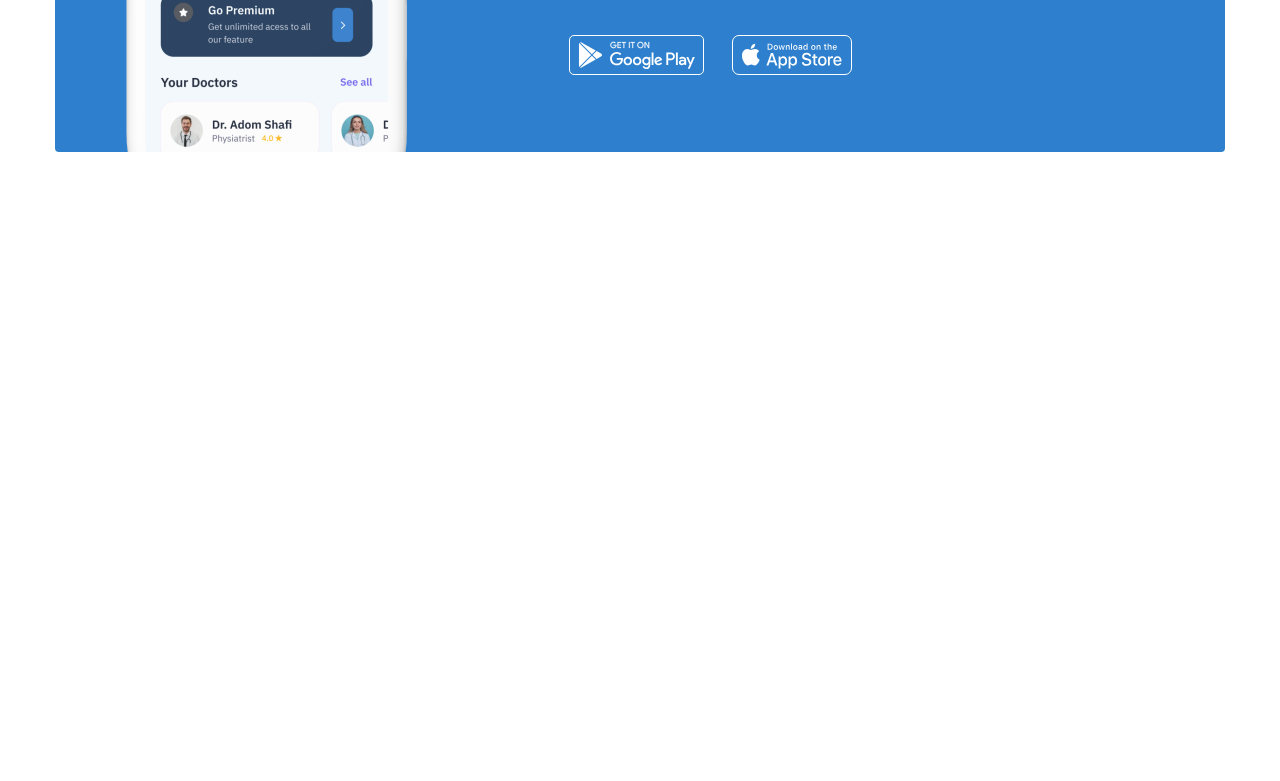
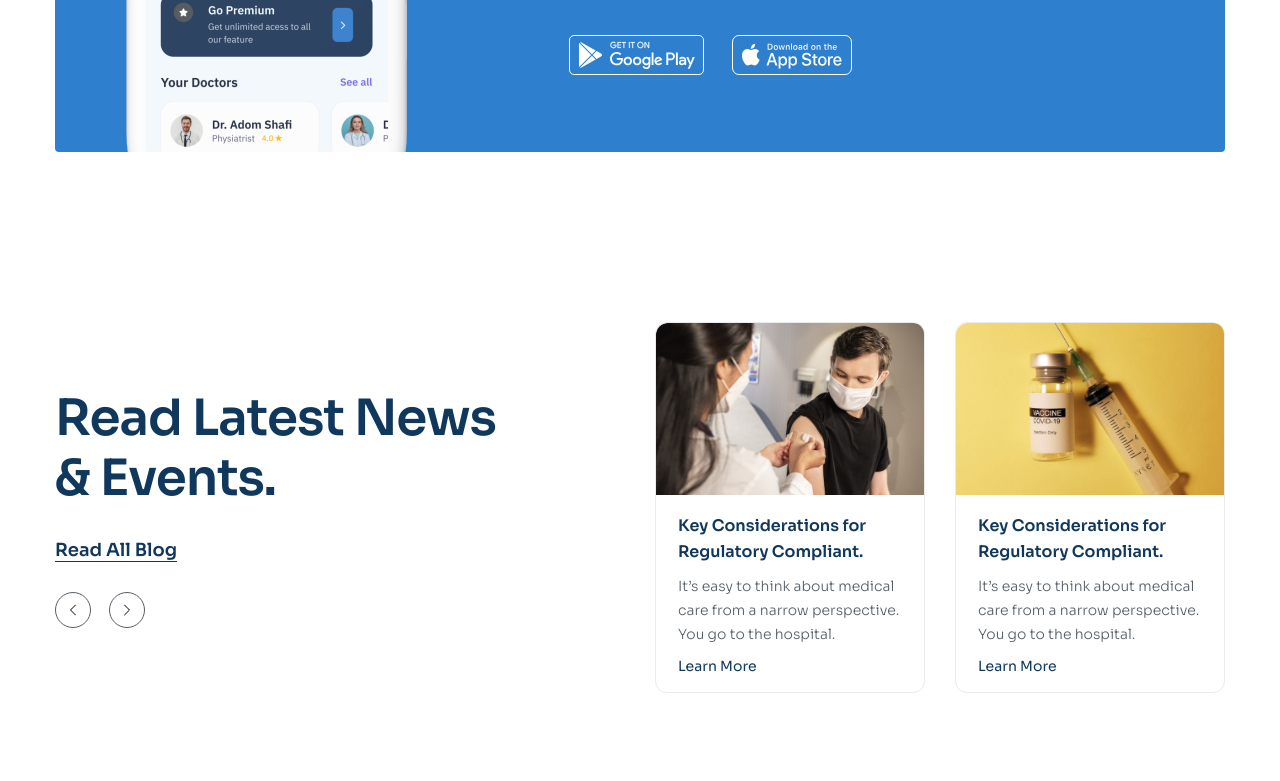
Before and after one commit to khuongduy1122/figma-to-html-project-03, a plain HTML site: page index.html in a window 1280 px wide. Shown: the part 4892-5673 px from the top of the page. Drawn offline with Linux system fonts and the light colour scheme.

Commit message:
10. code phan blog

```diff
--- a/assets/css/style.css
+++ b/assets/css/style.css
@@ -464,7 +464,6 @@ a {
 }
 
 /* ============================== install app =============================== */
-
 .install__inner {
   position: relative;
   display: flex;
@@ -514,3 +513,107 @@ a {
   align-items: center;
   column-gap: 28px;
 }
+
+/* ============================== blog =============================== */
+.blog {
+  padding: 85px 0;
+  background: #fff;
+}
+
+.blog__inner {
+  display: flex;
+  justify-content: space-between;
+  align-items: center;
+}
+
+.blog__content {
+  width: 40%;
+}
+
+.blog__heading {
+  max-width: 470px;
+}
+
+.blog__more {
+  display: inline-block;
+  margin-top: 28px;
+  color: #10375c;
+  font-size: 1.8rem;
+  font-weight: 600;
+  line-height: 1.56;
+  text-decoration-line: underline;
+  text-underline-offset: 5px;
+}
+
+.blog__control {
+  margin-top: 28px;
+  justify-content: flex-start;
+}
+
+.blog__list {
+  display: grid;
+  grid-template-columns: repeat(2, 1fr);
+  column-gap: 30px;
+}
+
+.blog-item {
+  max-width: 270px;
+  border-radius: 12px;
+  border: 1px solid #e8ebee;
+  background: #fff;
+  transition: 0.5s;
+  overflow: hidden;
+}
+
+.blog-item:hover {
+  box-shadow: 0px 18px 50px 0px rgba(0, 0, 0, 0.05);
+  border-color: transparent;
+}
+
+.blog-item:hover .blog-item__thumb {
+  transform: scale(1.1);
+}
+
+.blog-item__thumb {
+  width: 270px;
+  height: 172px;
+  object-fit: cover;
+  border-radius: 12px 12px 0px 0px;
+  transition: 0.25s;
+}
+
+.blog-item__wrap {
+  height: 172px;
+  overflow: hidden;
+}
+
+.blog-item__body {
+  padding: 18px 22px;
+}
+
+.blog-item__heading {
+  color: #10375c;
+  font-size: 1.6rem;
+  font-weight: 600;
+  line-height: 1.63;
+}
+
+.blog-item__desc {
+  margin-top: 10px;
+  color: #575f66;
+  font-size: 1.4rem;
+  font-weight: 300;
+  line-height: 1.71;
+}
+
+.blog-item__more {
+  display: inline-block;
+  color: #10375c;
+  font-size: 1.4rem;
+  font-weight: 400;
+  margin-top: 12px;
+}
+
+.blog-item__more:hover {
+  color: #2e80ce;
+}
--- a/index.html
+++ b/index.html
@@ -325,6 +325,75 @@
                 </div>
             </div>
         </section>
+
+        <!-- blog -->
+        <section class="blog">
+            <div class="container">
+                <div class="blog__inner">
+                    <!-- left blog -->
+                    <section class="blog__content">
+                        <h2 class="section-heading blog__heading">Read Latest News & Events.</h2>
+                        <a href="#!" class="blog__more">Read All Blog</a>
+                        <div class="control blog__control">
+                            <!-- previous -->
+                            <button class="control__btn">
+                                <svg class="control-icon" xmlns="http://www.w3.org/2000/svg" width="6" height="12"
+                                    viewBox="0 0 6 12" fill="none">
+                                    <path d="M5.5 1L0.5 6L5.5 11" stroke="currentColor" stroke-linecap="round"
+                                        stroke-linejoin="round" />
+                                </svg>
+                            </button>
+
+                            <!-- next -->
+                            <button class="control__btn">
+                                <svg class="control-icon control-icon--next" xmlns="http://www.w3.org/2000/svg"
+                                    width="6" height="12" viewBox="0 0 6 12" fill="none">
+                                    <path d="M5.5 1L0.5 6L5.5 11" stroke="currentColor" stroke-linecap="round"
+                                        stroke-linejoin="round" />
+                                </svg>
+                            </button>
+                        </div>
+                    </section>
+
+                    <!-- right blog -->
+                    <div class="blog__list">
+                        <!-- item 1 -->
+                        <div class="blog-item">
+                            <figure class="blog-item__wrap">
+                                <img src="./assets/img/vac1.jpg" alt="Key Considerations for Regulatory Compliant."
+                                    class="blog-item__thumb">
+                            </figure>
+                            <section class="blog-item__body">
+                                <h3>
+                                    <a href="#" class="blog-item__heading">Key Considerations for Regulatory
+                                        Compliant.</a>
+                                </h3>
+                                <p class="blog-item__desc">It’s easy to think about medical care from a narrow
+                                    perspective. You go to the hospital.</p>
+                                <a href="#!" class="blog-item__more">Learn More</a>
+                            </section>
+                        </div>
+
+                        <!-- item 2 -->
+                        <div class="blog-item">
+                            <figure class="blog-item__wrap">
+                                <img src="./assets/img/vac2.jpg" alt="Key Considerations for Regulatory Compliant."
+                                    class="blog-item__thumb">
+                            </figure>
+                            <section class="blog-item__body">
+                                <h3>
+                                    <a href="#" class="blog-item__heading">Key Considerations for Regulatory
+                                        Compliant.</a>
+                                </h3>
+                                <p class="blog-item__desc">It’s easy to think about medical care from a narrow
+                                    perspective. You go to the hospital.</p>
+                                <a href="#!" class="blog-item__more">Learn More</a>
+                            </section>
+                        </div>
+                    </div>
+                </div>
+            </div>
+        </section>
     </main>
 </body>
 
```
Also changed, not shown: assets/img/vac1.jpg (added), assets/img/vac2.jpg (added).
